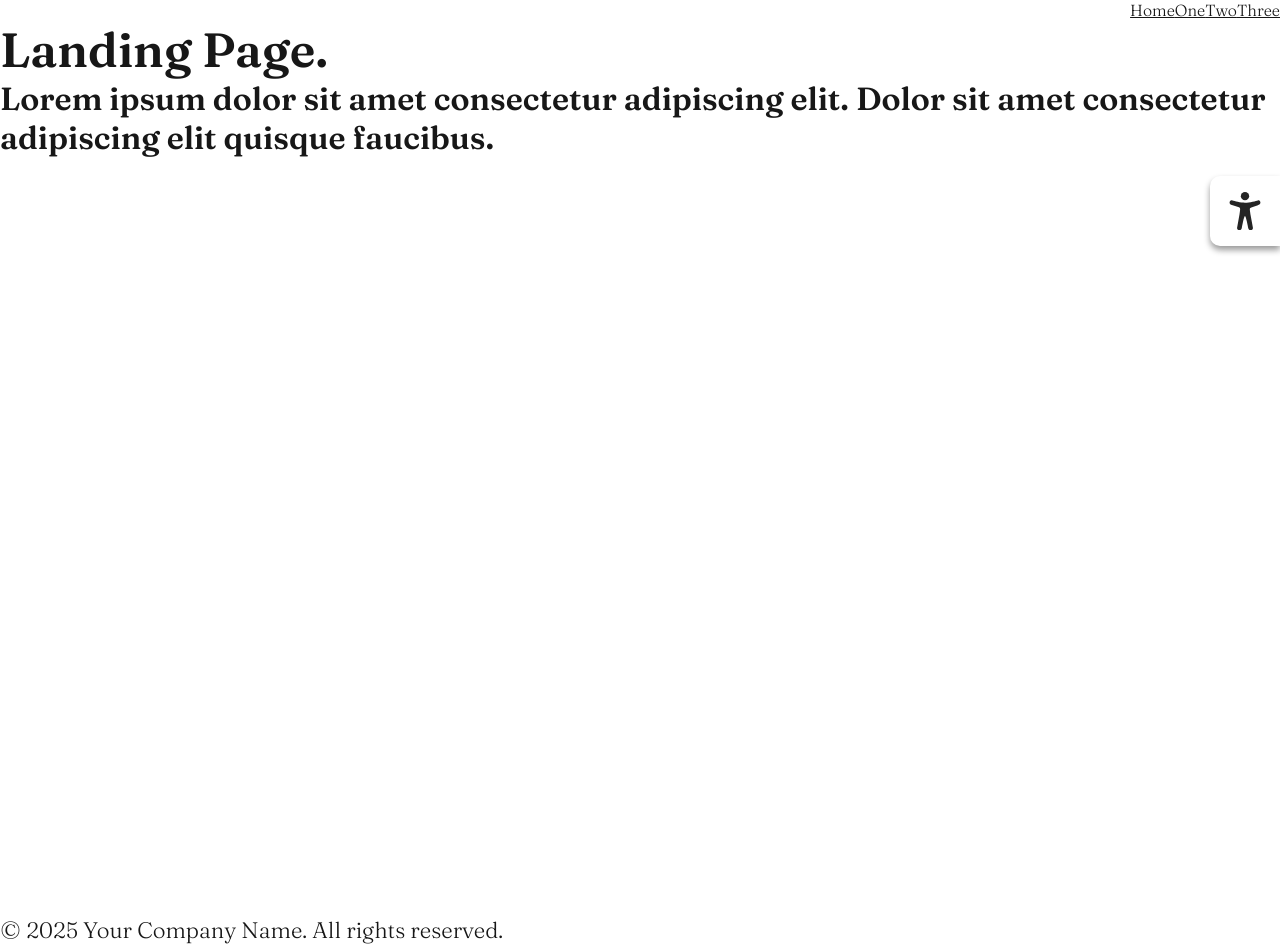
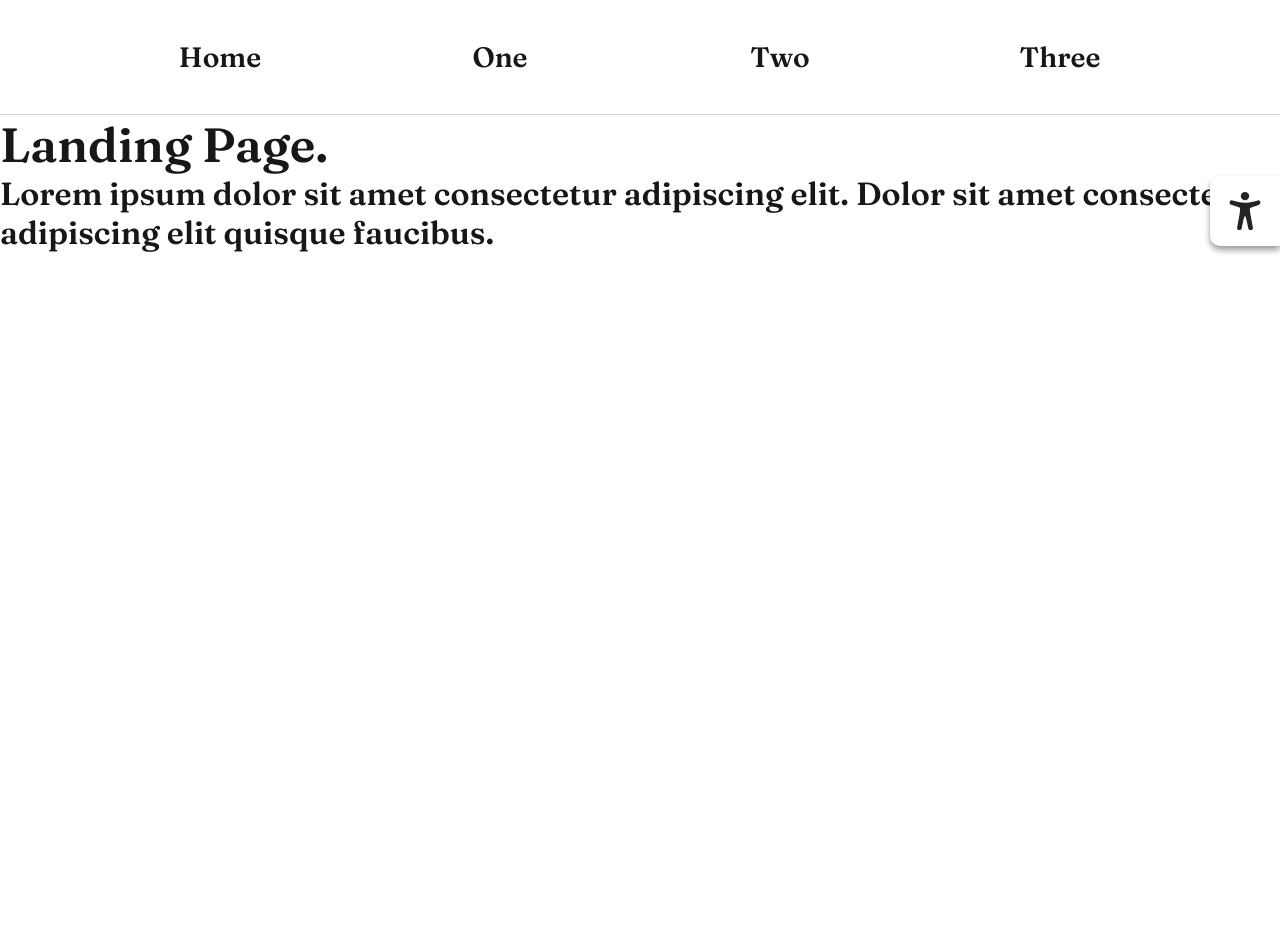
Before and after one commit to rmarafioti/frontend_scaffold, a Next.js app: page / in a window 1280 px wide. Shown: the top 952 px of the page. Built offline with nearby package versions, Linux system fonts and the light colour scheme.

Commit message:
#5 fixes css for navbar and footer

```diff
--- a/src/app/globals.css
+++ b/src/app/globals.css
@@ -8,6 +8,7 @@
 :root {
   --background: #ffffff;
   --foreground: #171717;
+  --dm_background: #3b3840;
 
   --main-font: "Fraunces", serif;
 }
@@ -19,6 +20,11 @@
   }
 }
 
+:root[data-theme="dark"] {
+  --background: #0a0a0a;
+  --foreground: #ededed;
+}
+
 html,
 body {
   max-width: 100vw;
@@ -28,7 +34,7 @@ body {
 body {
   color: var(--foreground);
   background: var(--background);
-  font-family: var(--main-font)
+  font-family: var(--main-font);
 }
 
 /* important for accessibility font reszing */
@@ -62,13 +68,16 @@ a {
 nav {
   display: flex;
   flex-direction: row;
-  padding: 1rem 0rem 0rem 0rem;
+  padding: 2rem 0rem 2rem 0rem;
+  align-items: center;
+  border-bottom: 1px solid lightgray;
 }
 
 footer {
   display: flex;
-  justify-content: space-between;
-  margin-bottom: 2rem;
+  justify-content: center;
+  padding: 2rem 0rem 2rem 0rem;
+  border-top: 1px solid lightgray;
 }
 
 main {
@@ -110,18 +119,19 @@ button {
 }
 
 /* responsive */
-@media (max-width: 1300px) {
+@media (max-width: 667px) {
   nav {
-    padding-top: 0rem;
+    border-bottom: none;
   }
-}
-
-@media (max-width: 667px) {
-  form {
+  footer {
     width: 100%;
+    font-size: .8rem;
   }
   main {
     margin: 8rem 0rem 4rem 0rem;
+  }
+  form {
+    width: 100%;
   }
 }
 
--- a/src/app/layout/Footer.jsx
+++ b/src/app/layout/Footer.jsx
@@ -3,10 +3,7 @@
 export default function Footer() {
   return (
     <footer>
-      <p>
-        &copy; {new Date().getFullYear()} Your Company Name. All rights
-        reserved.
-      </p>
+      <p>&copy; {new Date().getFullYear()} Marf Inc. All rights reserved.</p>
     </footer>
   );
 }
--- a/src/app/layout/Navbar.jsx
+++ b/src/app/layout/Navbar.jsx
@@ -30,21 +30,21 @@ export default function Navbar() {
   return (
     <>
       <nav>
-        <div className={pc.nav_menu}>
         <div className={pc.link_container}>
           {links
             .filter((link) => link.href)
             .map(({ href, label }) => (
-                <Link key={href} href={href}>
+              <Link key={href} href={href} className={pc.nav_link}>
                 {label}
               </Link>
             ))}
         </div>
-        </div>
 
         {/* mobile navigation menu below */}
         <section className={pc.mobile_nav}>
-          <Link href="/">Home</Link>
+          <Link href="/" className={pc.nav_link}>
+            Home
+          </Link>
           {/*hamburger menu*/}
           <div id={mobile.hamMenuContainer} onClick={toggleMenu}>
             <div
--- a/src/app/styling/mobile_nav.module.css
+++ b/src/app/styling/mobile_nav.module.css
@@ -3,7 +3,7 @@
   justify-content: center;
   align-items: center;
   position: relative;
-  background-color: var(--background);
+  background-color: var(--foreground);
   width: 45.5px;
   height: 45.5px;
   border-radius: 25px;
@@ -66,18 +66,8 @@
 .nav_link {
   text-decoration: none;
   font-size: 20px;
+  font-weight: 600;
   padding: 1.5rem;
-  margin: 0.5rem;
-  margin-bottom: 0rem;
+  margin: 0rem 0.5rem 0rem 0.5rem;
+  border-bottom: 1px solid lightgray;
 }
-
-/* dark mode stylings */
-@media (prefers-color-scheme: dark) {
-  .nav_link {
-    border-bottom: 1px solid #3b3840;
-  }
-}
-
-[data-theme="dark"] .nav_link {
-  border-bottom: 1px solid #3b3840;
-}
--- a/src/app/styling/navbar.module.css
+++ b/src/app/styling/navbar.module.css
@@ -1,36 +1,21 @@
-.nav_menu {
+.link_container {
   width: 100%;
   display: flex;
-  flex-direction: row;
-  align-items: flex-end;
-  justify-content: space-between;
-  gap: 0;
+  justify-content: space-evenly;
+  align-items: center;
 }
 
 .nav_link {
+  width: 120px;
+  text-align: center;
   font-weight: 600;
   font-size: 28px;
-  color: var(--foreground);
-  background: var(--background);
-}
-
-.link_container {
-  display: flex;
-  flex: 1;
-  justify-content: flex-end;
-  align-items: center;
-  gap: 0;
-}
-
-.nav_link {
+  padding: 0.5rem;
   text-decoration: none;
 }
 
-.nav_link:hover,
-.menu_icon:hover,
-.active_link {
-  color: var(--forground);
-  background: var(--blush);
+.nav_link:hover {
+  background: lightgray;
   border-bottom: none;
 }
 
@@ -46,6 +31,7 @@
   .nav_menu {
     display: none;
   }
+
   .mobile_nav {
     position: fixed;
     background-color: var(--background);
@@ -53,22 +39,16 @@
     width: 100%;
     align-items: center;
     justify-content: space-between;
-    padding: 1rem 1rem 1rem 1rem;
-    z-index: 100;
+    padding: 2rem 1rem 2rem 1rem;
+    z-index: 1000;
   }
 
   /* mobile menu */
 
   .menu {
-    font-weight: 600;
     width: 100%;
-    margin: 0rem;
-    padding: 0rem;
     background-color: var(--background);
-  }
-
-  .menu :last-child {
-    border-bottom: none;
+    border-top: 1px solid lightgray;
   }
 
   .menu.active {
@@ -76,81 +56,27 @@
     position: fixed;
     flex-direction: column;
     text-align: center;
-    height: 64vh;
+    height: 39vh;
     z-index: 1000;
-    margin-top: 6rem;
   }
 }
 
 /* dark mode stylings */
 @media (prefers-color-scheme: dark) {
-  .nav_link,
-  .menu_icon {
-    color: #ecd5cd;
-    background-color: #3b3840;
+  .nav_link:hover {
+    color: var(--foreground);
+    background: var(--dm_background);
   }
-  .nav_link:hover,
-  .menu_icon:hover,
-  .active_link {
-    background: #0a0a0a;
-  }
-  .icon_light {
-    display: none;
-  }
-
-  .icon_dark {
-    display: block;
-    left: 48px;
+  .mobile_nav {
+    background-color: var(--dm_background);
   }
 }
 
-[data-theme="dark"] :is(.nav_link, .menu_icon) {
-  color: #ecd5cd;
-  background-color: #3b3840;
+[data-theme="dark"] .nav_link:hover {
+  color: var(--foreground);
+  background: var(--dm_background);
 }
 
-[data-theme="dark"] :is(.nav_link:hover, .menu_icon:hover, .active_link) {
-  background: #0a0a0a;
+[data-theme="dark"] .mobile_nav {
+  background-color: var(--dm_background);
 }
-
-[data-theme="dark"] .icon_light {
-  display: none;
-}
-
-[data-theme="dark"] .icon_dark {
-  display: block;
-  left: 48px;
-}
-
-/* mobile breakpoint */
-@media (max-width: 1300px) {
-  .nav_link {
-    background-color: transparent;
-    margin-top: 0rem;
-  }
-  .nav_link:hover,
-  .menu_icon:hover,
-  .active_link {
-    color: var(--forground);
-    background: transparent;
-    border-bottom: none;
-  }
-  .menu_icon,
-  .menu_icon_dark {
-    background-color: transparent;
-    padding-left: 0rem;
-    margin-top: 0rem;
-  }
-  @media (prefers-color-scheme: dark) {
-    .nav_link,
-    .menu_icon {
-      background-color: transparent;
-    }
-  }
-  [data-theme="dark"] :is(.nav_link, .menu_icon) {
-    background-color: transparent;
-  }
-  [data-theme="dark"] :is(.nav_link:hover, .menu_icon:hover, .active_link) {
-    background: transparent;
-  }
-}
```
Lines whose indentation alone changed are shown as unchanged.
